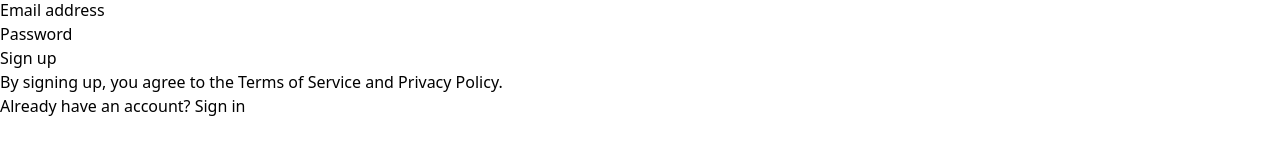
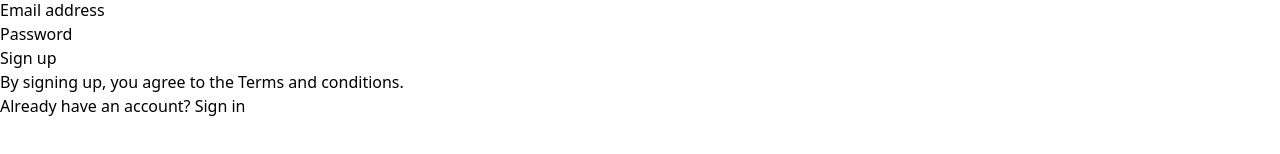
Before and after one commit to AWE-Awareness-App/awe-web, a Next.js app: page /sections/AuthSection in a window 1280 px wide. Both pictures are taken after a click on the button "Sign Up". Shown: the part 170-324 px from the top of the page. Built offline with nearby package versions, Linux system fonts and the light colour scheme.

Commit message:
Redirect terms and conditions page

```diff
--- a/src/components/SignUpModal.tsx
+++ b/src/components/SignUpModal.tsx
@@ -1,6 +1,7 @@
 import React, { useState } from "react";
 import { Modal, ModalHeader, ModalBody, ModalFooter } from "flowbite-react";
 import { signIn } from "next-auth/react"
+import Link from "next/link";
 
 interface SignUpModalProp {
     isSignUpModalOpen: boolean;
@@ -156,13 +157,13 @@ const SignUpModal: React.FC<SignUpModalProp> = ({
                                 </button>
                                 <p className="text-xs mt-2 text-gray-500">
                                     By signing up, you agree to the{" "}
-                                    <a href="#" className="underline">
-                                        Terms of Service
-                                    </a>{" "}
-                                    and{" "}
-                                    <a href="#" className="underline">
-                                        Privacy Policy
-                                    </a>
+                                    <Link href="/privacy"
+                                        target="_blank"
+                                        rel="noopener noreferrer"
+                                        className="underline"
+                                    >
+                                        Terms and conditions
+                                    </Link>
                                     .
                                 </p>
                             </form>
```
